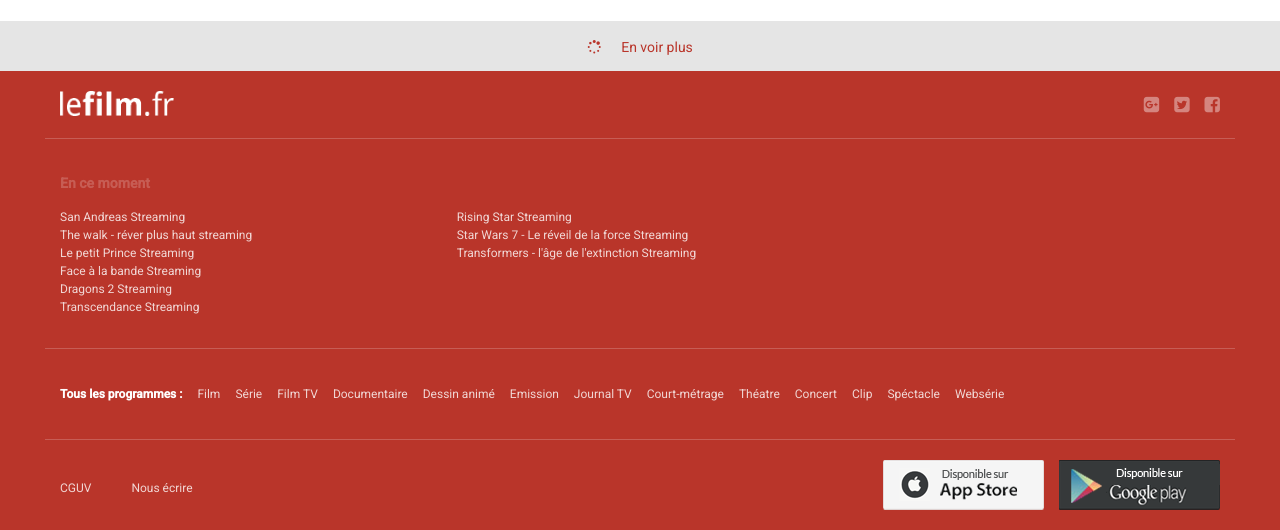
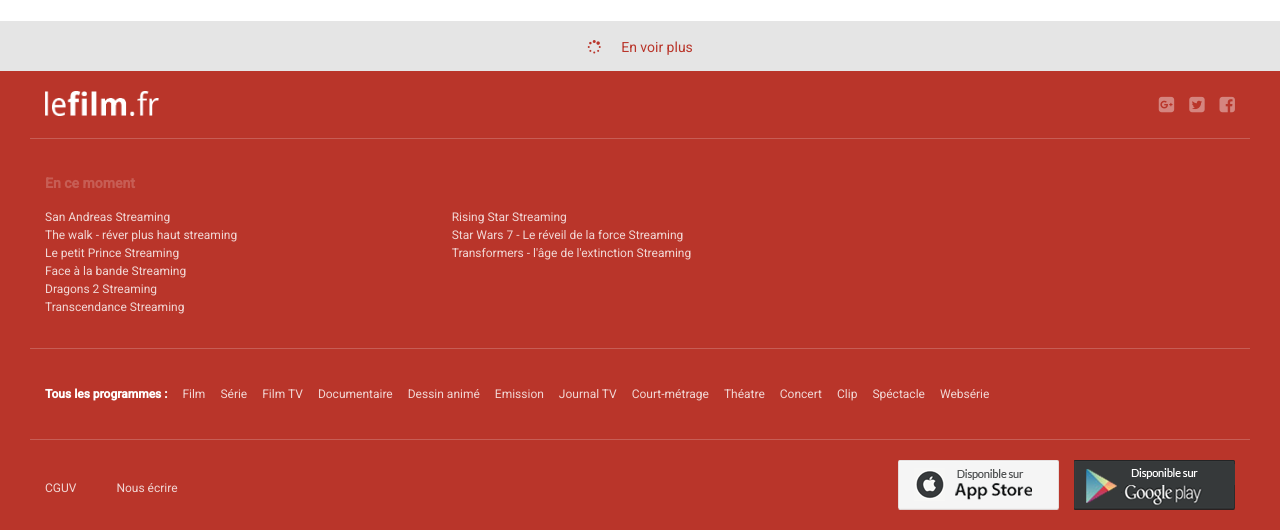
Before and after one commit to digin-project/lefilm, a PHP site: page / in a window 1280 px wide. Shown: the part 839-1369 px from the top of the page. Run offline with PHP 8.4, Linux system fonts and the light colour scheme; some libraries are stand-ins or nearby versions.

Commit message:
Better container grid

```diff
--- a/styles/app.css
+++ b/styles/app.css
@@ -25,6 +25,11 @@
  * Bootstrap override
  */
 
+.container-fluid {
+    max-width: 1400px;
+    padding: 0;
+}
+
 .navbar.navbar-default {
     padding: 15px 45px;
     border: none;
@@ -33,6 +38,7 @@
 }
 
 .navbar-brand {
+    margin-left: 0 !important;
     padding: 5px 0;
 }
 
@@ -46,6 +52,8 @@
     background-color: #b9352a;
 }
 
+nav.sub-nav ul { margin-left: -10px; }
+
 nav.sub-nav ul > li > a { color: #fff; }
 nav.sub-nav ul > li > a:hover,
 nav.sub-nav ul > li > a:focus,
@@ -54,7 +62,7 @@
 nav.sub-nav ul > li > a > i { margin-left: 5px; }
 
 .nav.navbar-search {
-    padding: 10px 30px 0 10px;
+    padding: 10px 20px 0 10px;
 }
 
 .navbar-search label {
@@ -98,6 +106,7 @@
 
 .row-film {
     padding: 20px 0;
+    -webkit-animation: appear 400ms ease-out;
 }
 
 .film-container {
@@ -115,7 +124,6 @@
     background-size: cover;
     position: relative;
     transform: translate3d(0,0,0);
-    -webkit-animation: appear 400ms ease-out;
 }
 
 .film-infos {
```
